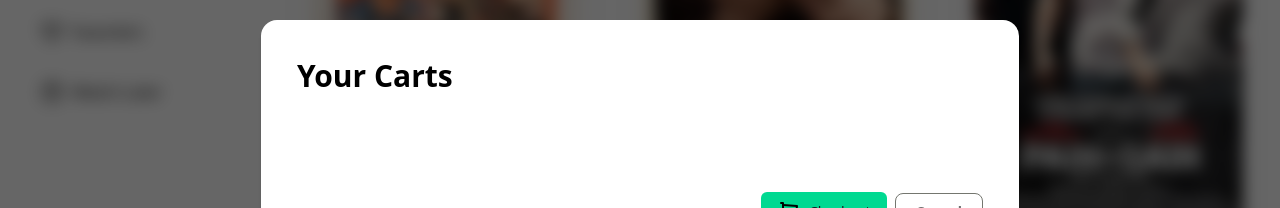
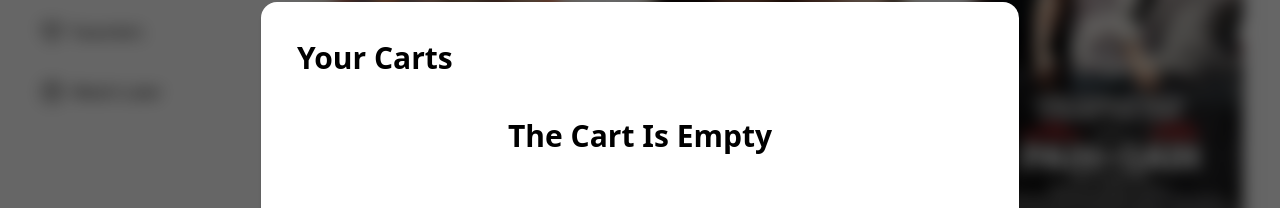
Before and after one commit to saim-alam1/cine-rental-dark-mode, a React (Vite) app: page / in a window 1280 px wide. Both pictures are taken after a click on the button 1244 px from the left and 40 px from the top of the page. Shown: the part 256-464 px from the top of the page. Built offline with nearby package versions, Linux system fonts and the light colour scheme.

Commit message:
Added A Default Text In CartDetails

```diff
--- a/src/cine/CartDetails.jsx
+++ b/src/cine/CartDetails.jsx
@@ -24,7 +24,12 @@ export default function CartDetails({ onClose }) {
             Your Carts
           </h2>
           <div className="space-y-8 lg:space-y-12 max-h-[450px] overflow-auto mb-10 lg:mb-14">
-            {cartData.map((item) => (
+            {cartData.length === 0 ? (
+              <p className="text-3xl text-center font-semibold">
+                The Cart Is Empty
+              </p>
+            ) : (
+              cartData.map((item) => (
                 <div className="grid grid-cols-[1fr_auto] gap-4" key={item.id}>
                   <div className="flex items-center gap-4">
                     <img
@@ -58,7 +63,8 @@ export default function CartDetails({ onClose }) {
                     </button>
                   </div>
                 </div>
-            ))}
+              ))
+            )}
           </div>
           <div className="flex items-center justify-end gap-2">
             <button className="rounded-md p-2 md:px-4 inline-flex items-center space-x-2 bg-primary text-[#171923] text-sm cursor-pointer">
```
Lines whose indentation alone changed are shown as unchanged.
